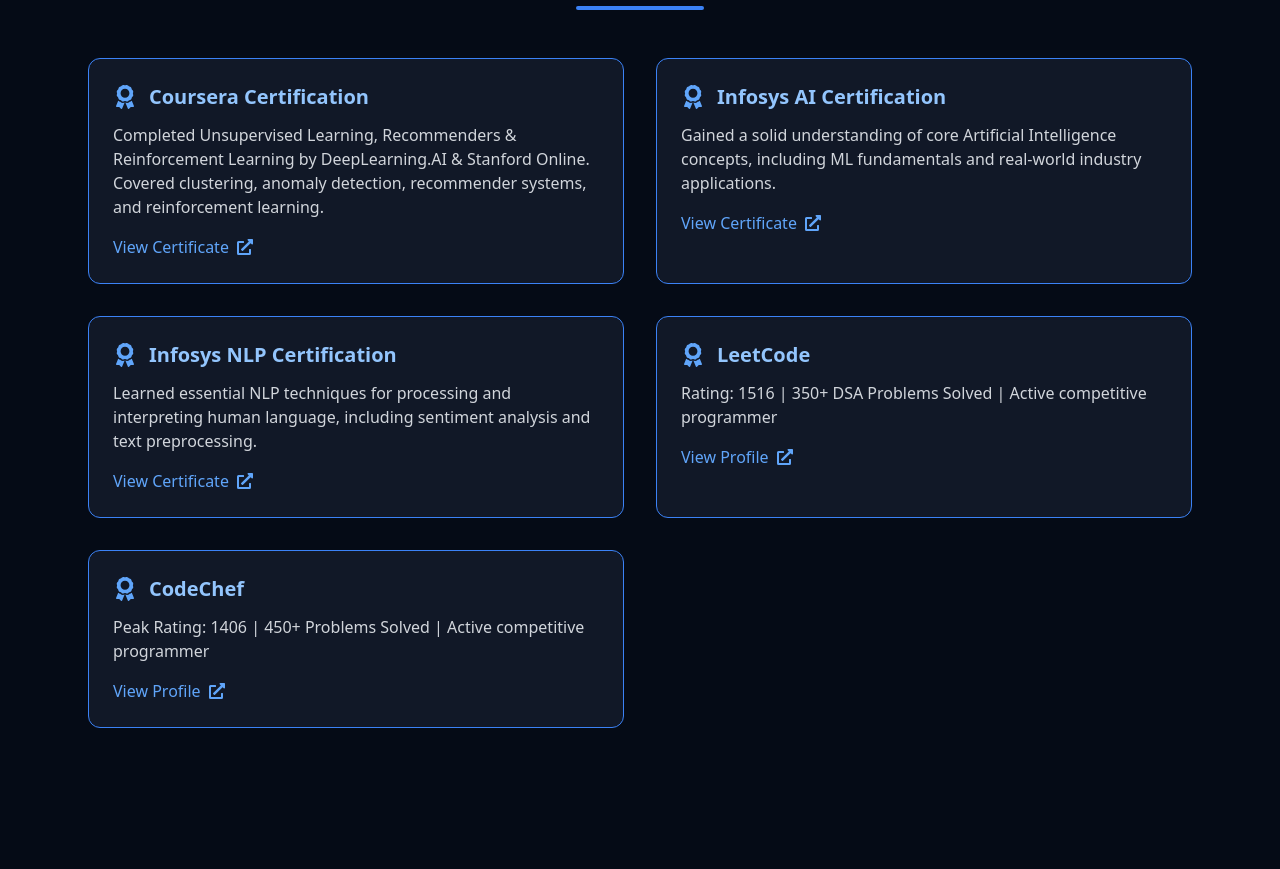
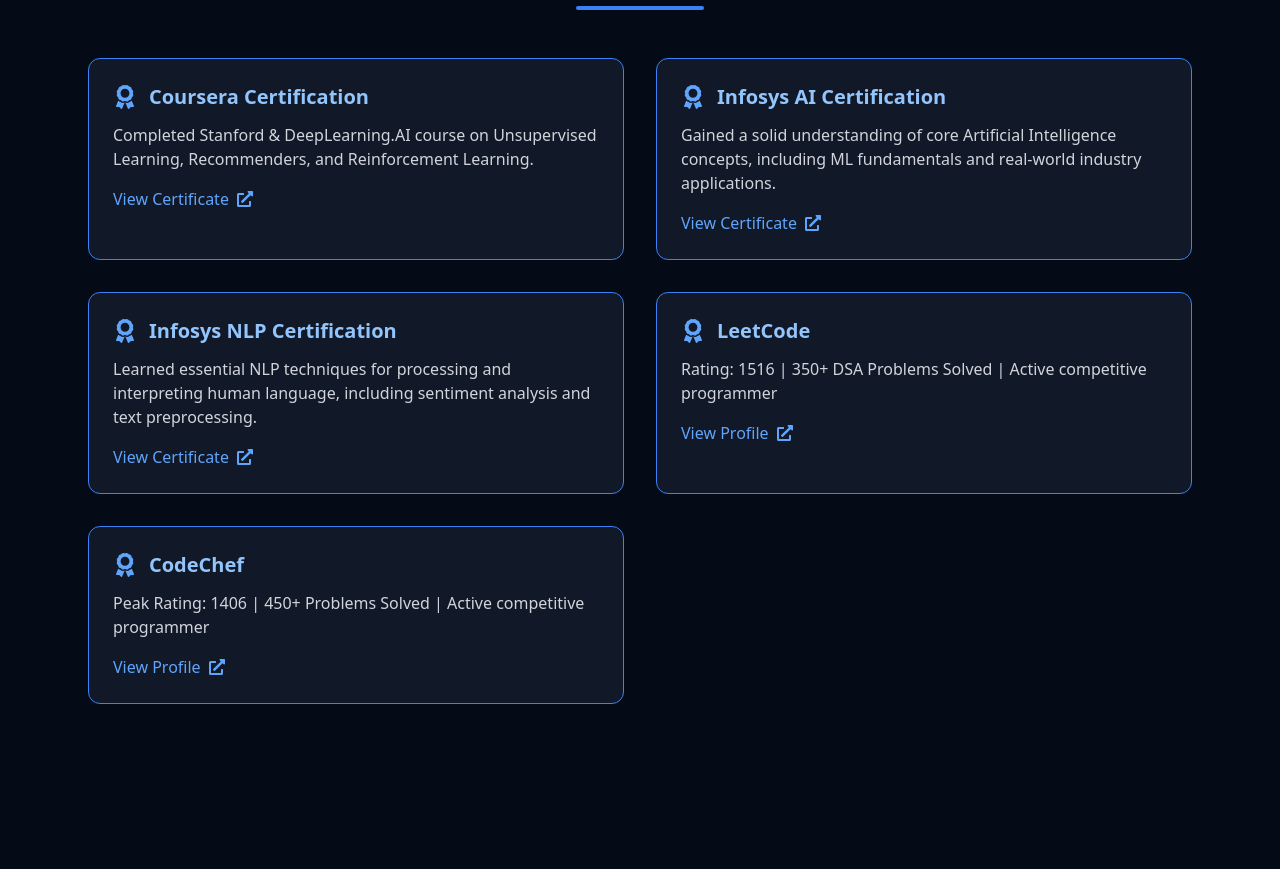
Before and after one commit to DibyanshuSah/My_Portfolio, a React (Vite) app: page / in a window 1280 px wide. Shown: the part 5540-6409 px from the top of the page. Built offline with nearby package versions, Linux system fonts and the light colour scheme.

Commit message:
Updated Certificate

```diff
--- a/src/sections/Achievements.jsx
+++ b/src/sections/Achievements.jsx
@@ -5,7 +5,7 @@
   {
     title: "Coursera Certification",
     description:
-      "Completed Unsupervised Learning, Recommenders & Reinforcement Learning by DeepLearning.AI & Stanford Online. Covered clustering, anomaly detection, recommender systems, and reinforcement learning.",
+      "Completed Stanford & DeepLearning.AI course on Unsupervised Learning, Recommenders, and Reinforcement Learning.",
     link: "https://drive.google.com/file/d/1KgFMLBWaLiVCxSulVuFVuc4BdOM90zRj/view?usp=sharing",
     type: "certificate",
   },
```
